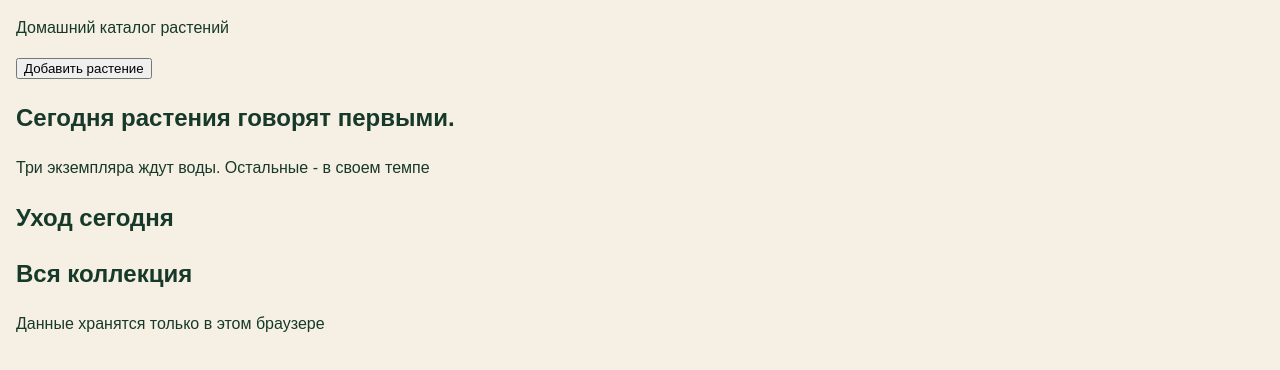
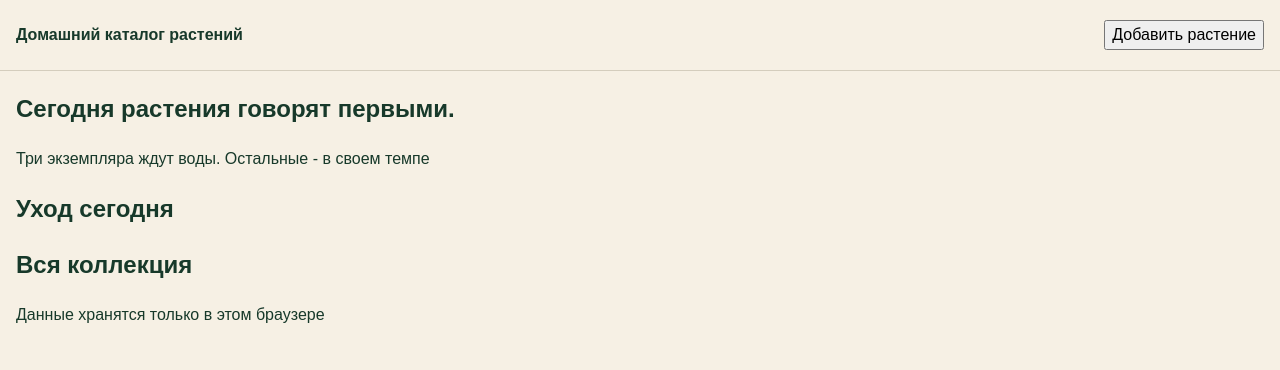
Before and after one commit to Kishkinev/home-plant-catalog, a website built with Vite: page index.html in a window 1280 px wide. Built offline with nearby package versions, Linux system fonts and the light colour scheme.

Commit message:
Добавлены стили для header и элементов внутри

```diff
--- a/index.html
+++ b/index.html
@@ -8,8 +8,8 @@
     <title>Домашний каталог растений</title>
   </head>
   <body>
-    <header class="container">
-      <p>Домашний каталог растений</p>
+    <header class="container site-header">
+      <p class="site-title">Домашний каталог растений</p>
       <button type="button">Добавить растение</button>
     </header>
     <main class="container">
--- a/src/style.css
+++ b/src/style.css
@@ -17,7 +17,7 @@ body {
   color: var(--color-text);
   font-family: Arial, sans-serif;
   line-height: 1.5;
-};
+}
 
 button,
 input,
@@ -32,3 +32,18 @@ textarea {
   margin-inline: auto;
   padding-inline: 16px;
 }
+
+.site-header {
+  display: flex;
+  align-items: center;
+  justify-content: space-between;
+  flex-wrap: wrap;
+  gap: 16px;
+  padding-block: 20px;
+  border-bottom: 1px solid var(--color-border);
+}
+
+.site-title {
+  margin: 0;
+  font-weight: 700;
+}
```
